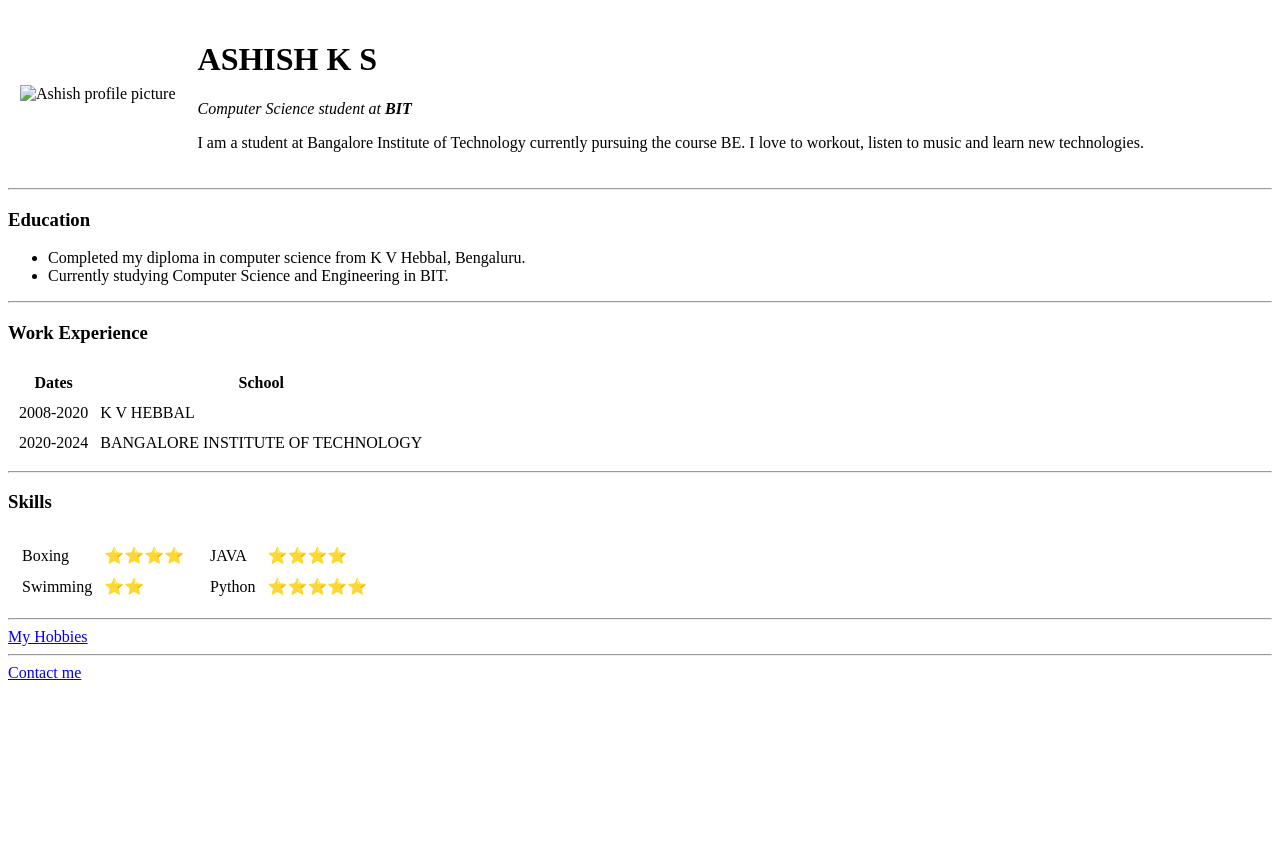
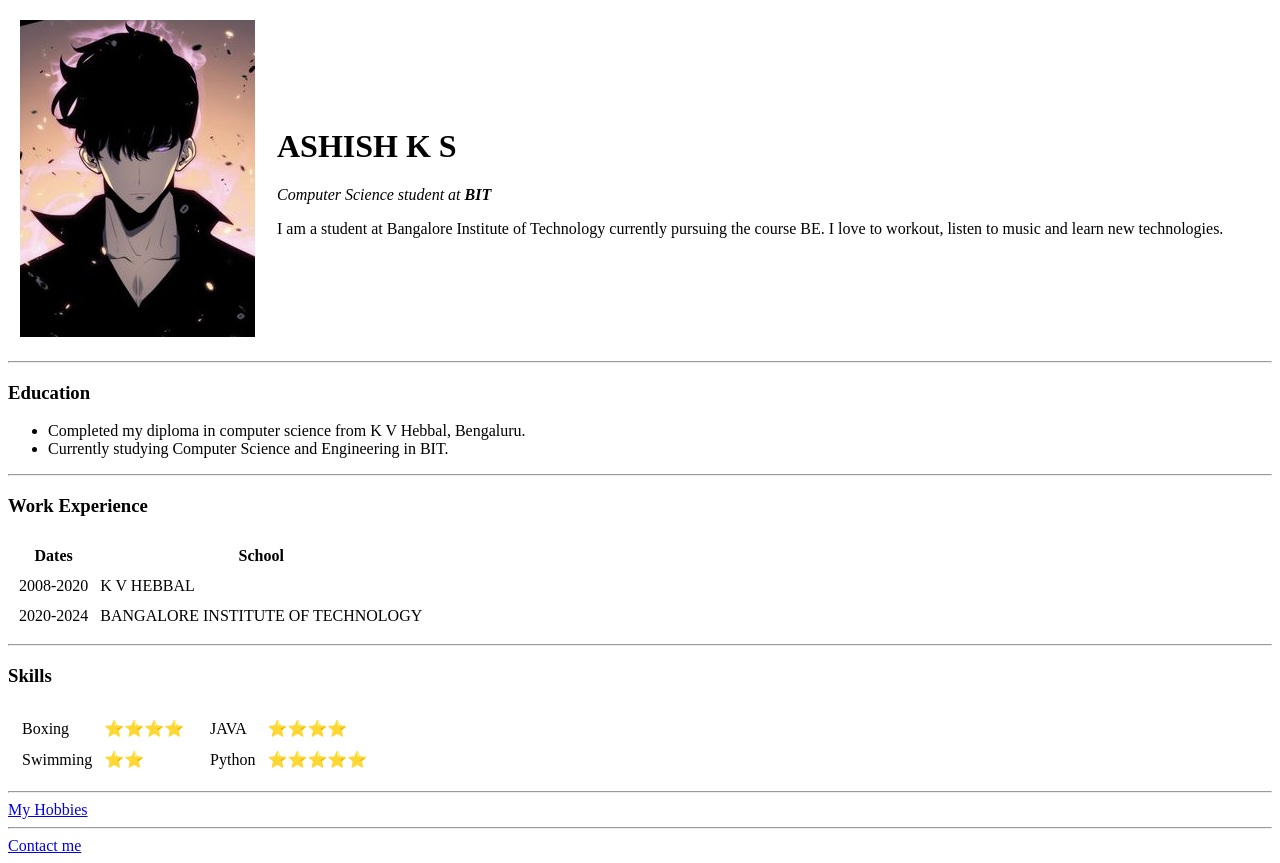
Before and after one commit to Its-Ashish123/cv, a plain HTML site: page index.html in a window 1280 px wide. Before the commit the page ends 800 px from the top, so only its background shows below. Drawn offline with Linux system fonts and the light colour scheme.

Commit message:
Update index.html

```diff
--- a/index.html
+++ b/index.html
@@ -7,7 +7,7 @@
     <!--Main initial info-->
     <table cellpadding = 10>
         <tr>
-            <td><img src="solo_levelling.jpg" alt="Ashish profile picture"></td>
+            <td><img src="image/solo_levelling.jpg" alt="Ashish profile picture"></td>
             <td><h1>ASHISH K S<br></h1>
                 <p><em>Computer Science student at <b>BIT</b></em></p>
                 <p>I am a student at Bangalore Institute of Technology currently pursuing the course BE. I love to workout,
```
